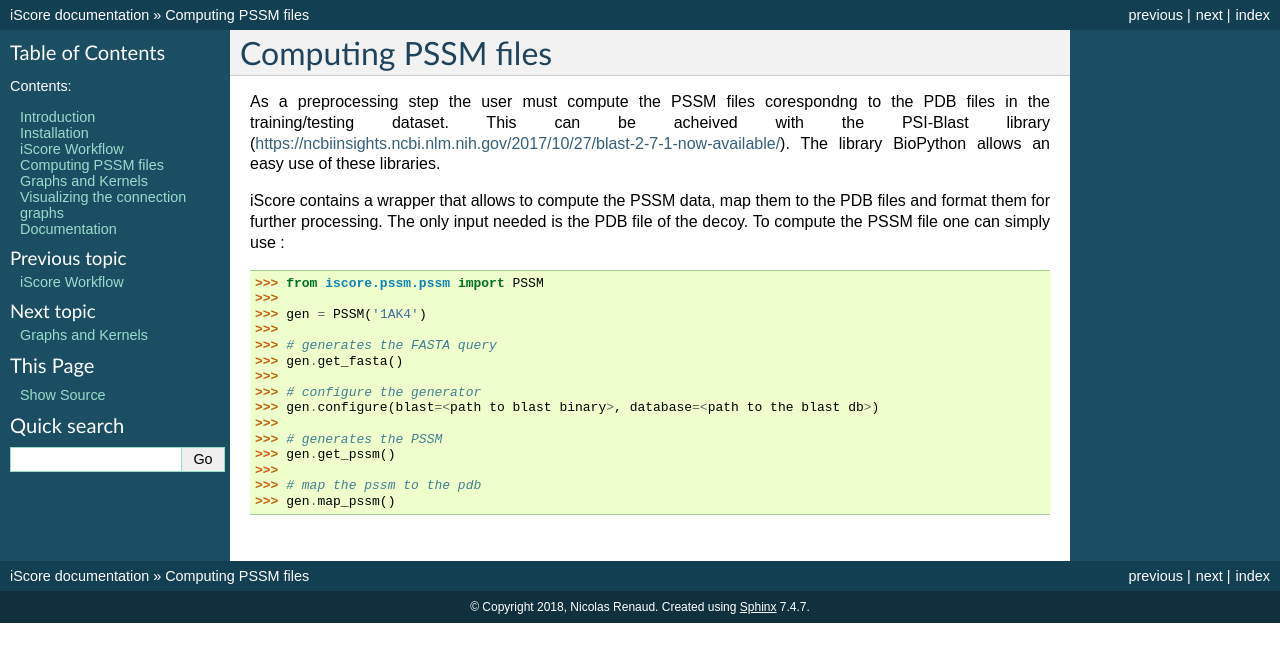
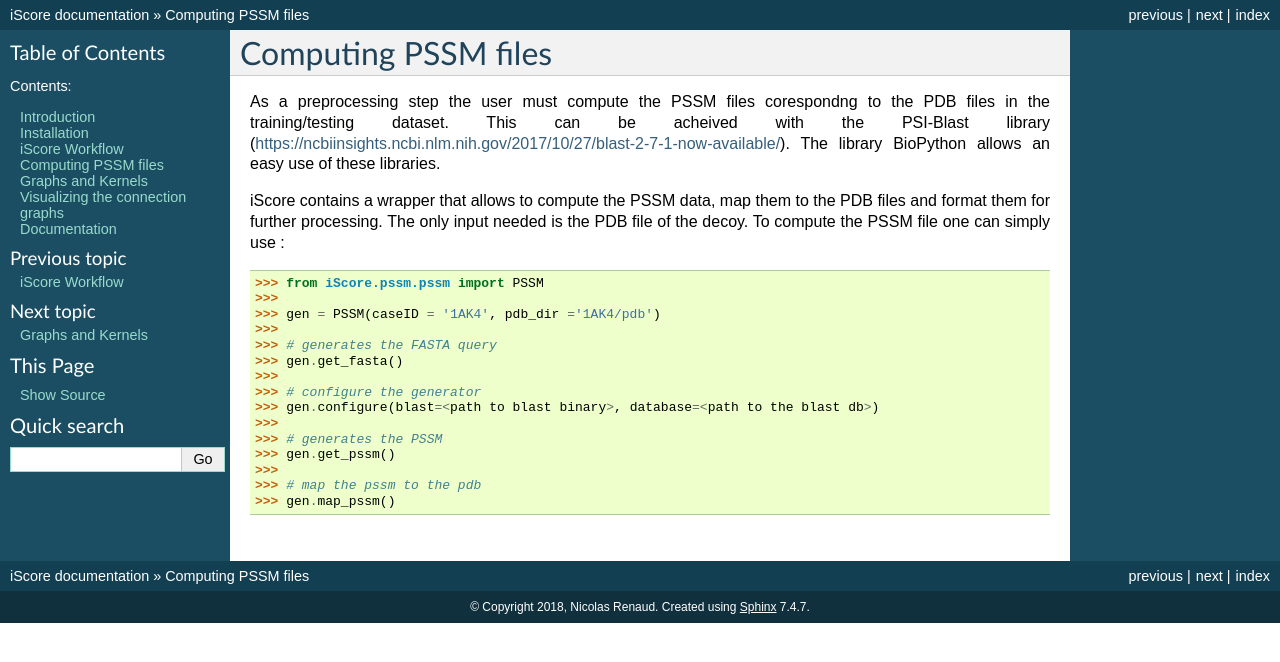
Before and after one commit to DeepRank/iScore, a Sphinx documentation site: the page built from docs/pssm.rst, in a window 1280 px wide. Shown: the top 662 px of the page. Built offline with Sphinx 7.4.7, drawn with Linux system fonts in a browser that asks for light colours.

Commit message:
partly edited docs

```diff
--- a/docs/pssm.rst
+++ b/docs/pssm.rst
@@ -7,9 +7,9 @@ As a preprocessing step the user must compute the PSSM files corespondng to the
 iScore contains a wrapper that allows to compute the PSSM data, map them to the PDB files and format them for further processing. The only input needed is the PDB file of the decoy. To compute the PSSM file one can simply use :
 
 
->>> from iscore.pssm.pssm import PSSM
+>>> from iScore.pssm.pssm import PSSM
 >>>
->>> gen = PSSM('1AK4')
+>>> gen = PSSM(caseID = '1AK4', pdb_dir ='1AK4/pdb')
 >>>
 >>> # generates the FASTA query
 >>> gen.get_fasta()
```
